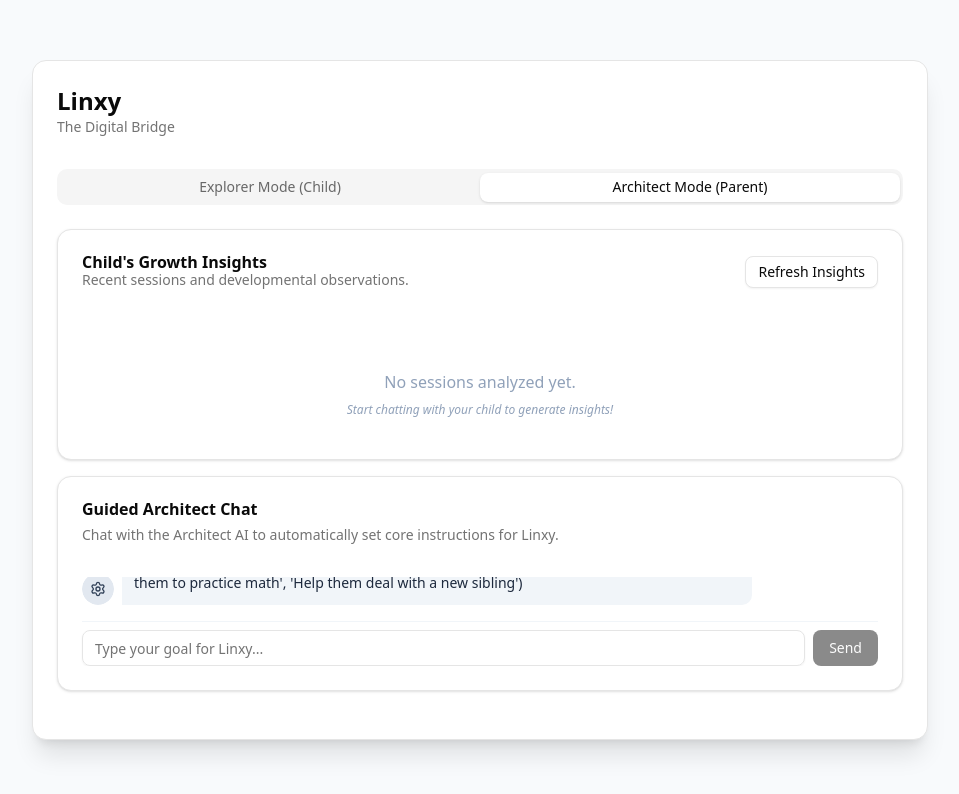
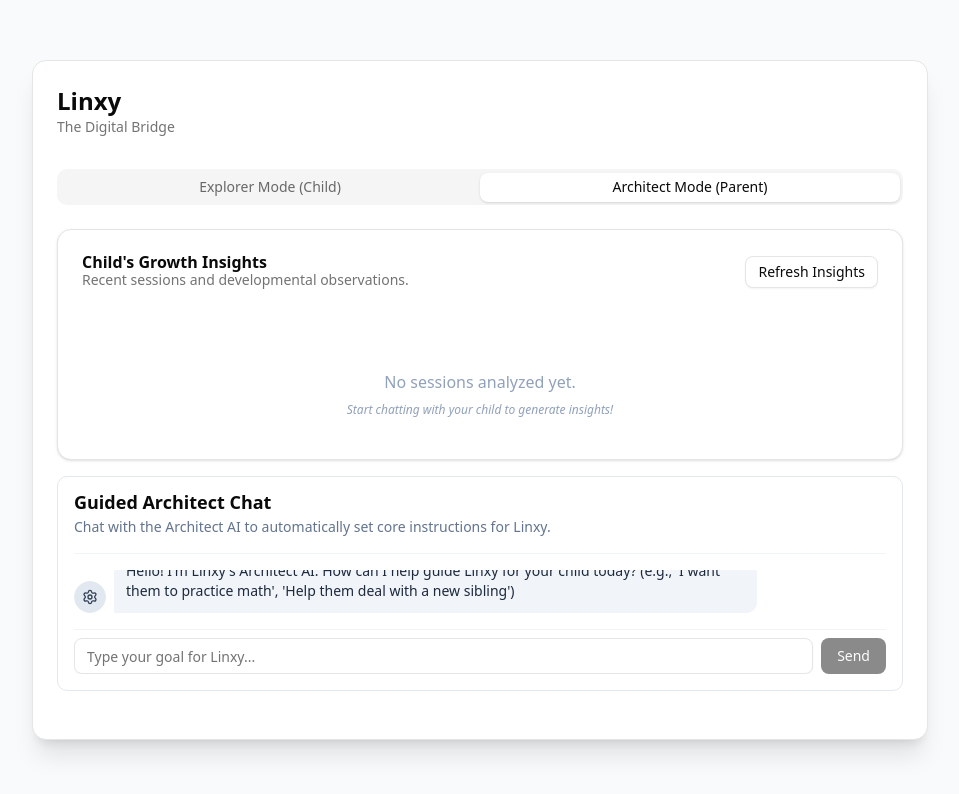
Before and after one commit to Chong323/Linxy, a Next.js app in the folder frontend/: page / in a window 1280 px wide. Both pictures are taken after a click on the tab "Architect Mode (Parent)". Shown: the top 794 px of the page, without its empty margins (160-1119 px from the left). Built offline with nearby package versions, Linux system fonts and the light colour scheme; no server answers.

Commit message:
fix: entirely remove shadcn Card layout inside GuidedParentChat to prevent padding issues from breaking flexbox scroll heights

```diff
--- a/frontend/src/components/guided-parent-chat.tsx
+++ b/frontend/src/components/guided-parent-chat.tsx
@@ -3,7 +3,6 @@
 import { useState, useRef, useEffect } from "react"
 import { Button } from "@/components/ui/button"
 import { Input } from "@/components/ui/input"
-import { Card, CardContent, CardDescription, CardHeader, CardTitle } from "@/components/ui/card"
 import { apiClient } from "@/lib/api-client"
 import { Avatar, AvatarFallback } from "@/components/ui/avatar"
 import { Settings, User } from "lucide-react"
@@ -57,14 +56,15 @@ export function GuidedParentChat() {
   }
 
   return (
-    <Card className="flex-1 flex flex-col h-full min-h-0 overflow-hidden">
-      <CardHeader className="pb-2 flex-none">
-        <CardTitle>Guided Architect Chat</CardTitle>
-        <CardDescription>
+    <div className="flex-1 flex flex-col h-full bg-white rounded-lg border border-slate-200 p-4 min-h-0 relative">
+      <div className="pb-4 flex-none border-b border-slate-100 mb-4">
+        <h3 className="font-semibold text-lg leading-none mb-1.5">Guided Architect Chat</h3>
+        <p className="text-sm text-slate-500">
           Chat with the Architect AI to automatically set core instructions for Linxy.
-        </CardDescription>
-      </CardHeader>
-      <CardContent className="flex-1 flex flex-col min-h-0 overflow-hidden">
+        </p>
+      </div>
+
+      <div className="flex-1 flex flex-col min-h-0 overflow-hidden">
         <div
           ref={scrollRef}
           className="flex-1 overflow-y-auto mb-4 space-y-4 pr-2"
@@ -129,7 +129,7 @@ export function GuidedParentChat() {
             Send
           </Button>
         </div>
-      </CardContent>
-    </Card>
+      </div>
+    </div>
   )
 }
```
